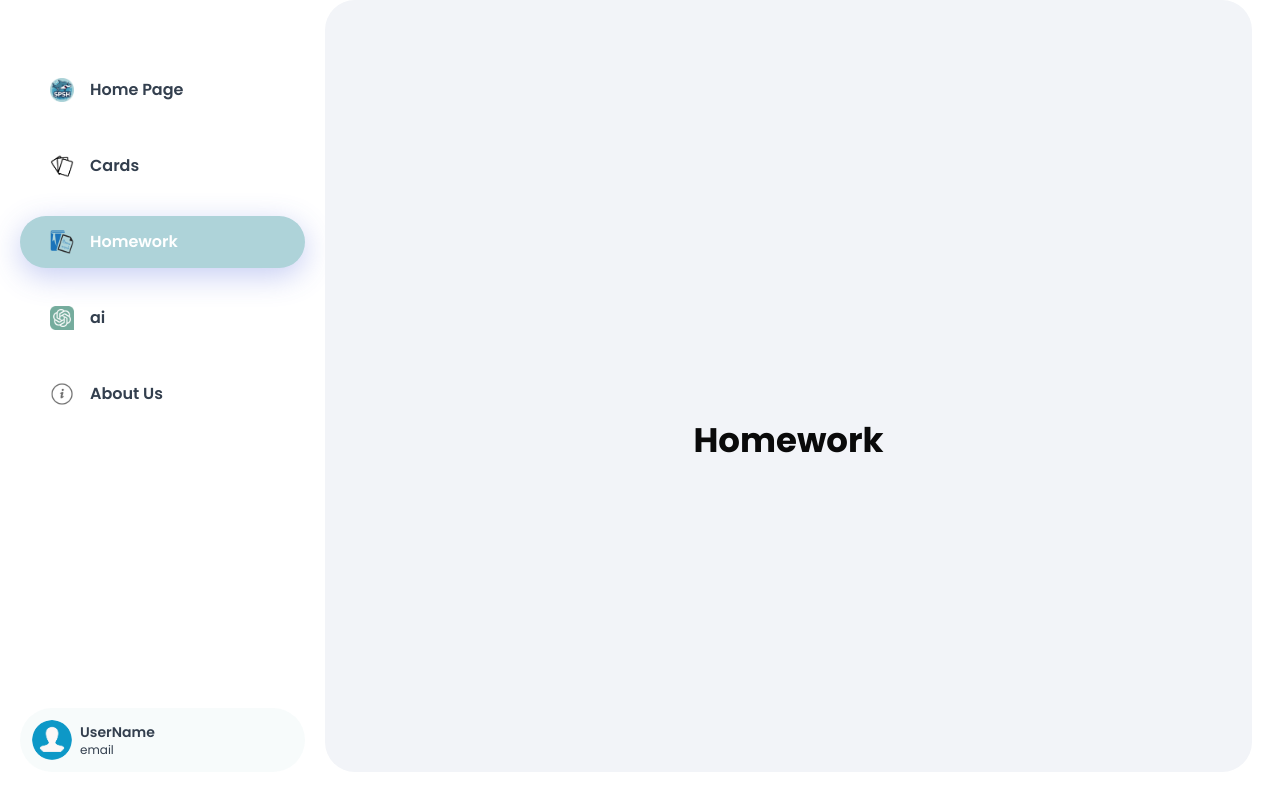
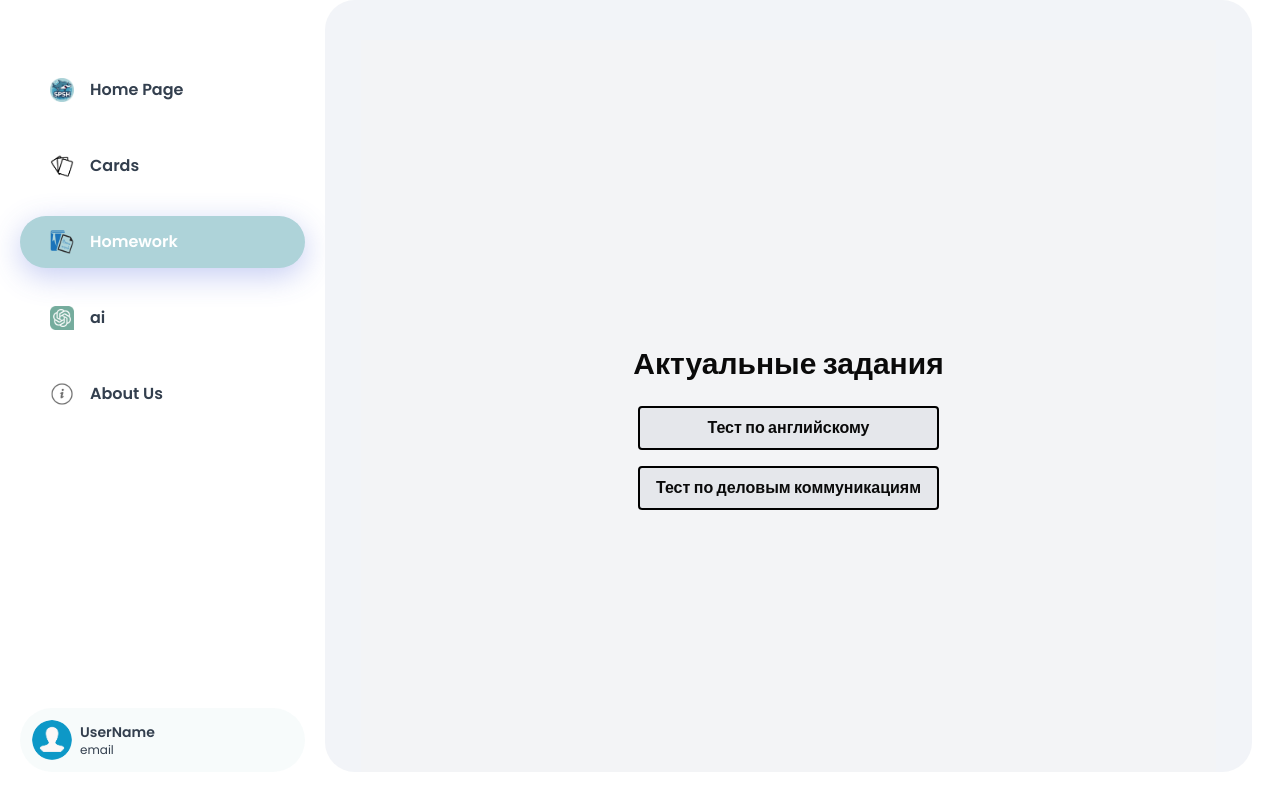
Before and after one commit to kentyl/Speaking_Shark, a Next.js app: page /homework in a window 1280 px wide. Built offline with nearby package versions, Linux system fonts and the light colour scheme.

Commit message:
add homework

```diff
--- a/app/(root)/about/page.tsx
+++ b/app/(root)/about/page.tsx
@@ -40,7 +40,7 @@ export default function About() {
 
         {/* Кнопка VK */}
         <a
-          href="https://vk.com/kentyl"
+          href="https://vk.com/hitera_it"
           target="_blank"
           rel="noopener noreferrer"
           className="transition-transform hover:scale-105"
--- a/app/(root)/homework/page.tsx
+++ b/app/(root)/homework/page.tsx
@@ -1,7 +1,78 @@
-export default function homework() {
+"use client";
+import React, { useState } from "react";
+
+export default function Homework() {
+  const [selectedTest, setSelectedTest] = useState<string | null>(null);
+
+  const tests = [
+    {
+      name: "Тест по английскому",
+      url: "https://docs.google.com/forms/d/e/1FAIpQLSesMqlVhdaKKqX-tDn961Qgm1SAEgwdJLgt1a7hYpjfe2XDKg/viewform?usp=dialog",
+    },
+    {
+      name: "Тест по деловым коммуникациям",
+      url: "https://docs.google.com/forms/d/e/1FAIpQLScBxyqYZfLnCIlvOyxLnsqQ6HjOEFiyz77/viewform?usp=dialog",
+    },
+  ];
+
   return (
-    <div className="flex-center h-screen">
-      <h1 className={"h1"}>Homework</h1>
+    <div className="flex min-h-screen flex-col items-center justify-center bg-gray-100 p-4">
+      <h1 className="mb-6 text-center text-3xl font-bold">
+        Актуальные задания
+      </h1>
+
+      {/* Список кнопок для выбора тестов */}
+      <div className="mb-6 flex flex-col gap-4">
+        {tests.map((test, index) => (
+          <button
+            key={index}
+            className="text-black-600 rounded border-2 border-black bg-gray-200 px-4 py-2 font-bold hover:bg-gray-300 "
+            onClick={() => setSelectedTest(test.url)}
+          >
+            {test.name}
+          </button>
+        ))}
+      </div>
+
+      {/* Модальное окно */}
+      {selectedTest && (
+        <div className="fixed inset-0 z-50 flex items-center justify-center bg-black bg-opacity-50">
+          <div className="relative h-[80vh] w-full max-w-4xl rounded-lg bg-white shadow-lg">
+            {/* Кнопка закрыть */}
+            <button
+              onClick={() => setSelectedTest(null)}
+              className="absolute right-2 top-2 flex size-8 items-center justify-center rounded-full bg-gray-300 transition hover:bg-gray-400"
+            >
+              <svg
+                xmlns="http://www.w3.org/2000/svg"
+                fill="none"
+                viewBox="0 0 24 24"
+                strokeWidth={2}
+                stroke="currentColor"
+                className="size-4 text-gray-700"
+              >
+                <path
+                  strokeLinecap="round"
+                  strokeLinejoin="round"
+                  d="M6 18L18 6M6 6l12 12"
+                />
+              </svg>
+            </button>
+
+            {/* iframe для отображения теста */}
+            <iframe
+              src={selectedTest}
+              width="100%"
+              height="100%"
+              className="rounded-lg"
+              title="Homework Test"
+              style={{ backgroundColor: "white" }}
+            >
+              Загрузка...
+            </iframe>
+          </div>
+        </div>
+      )}
     </div>
   );
 }
```
